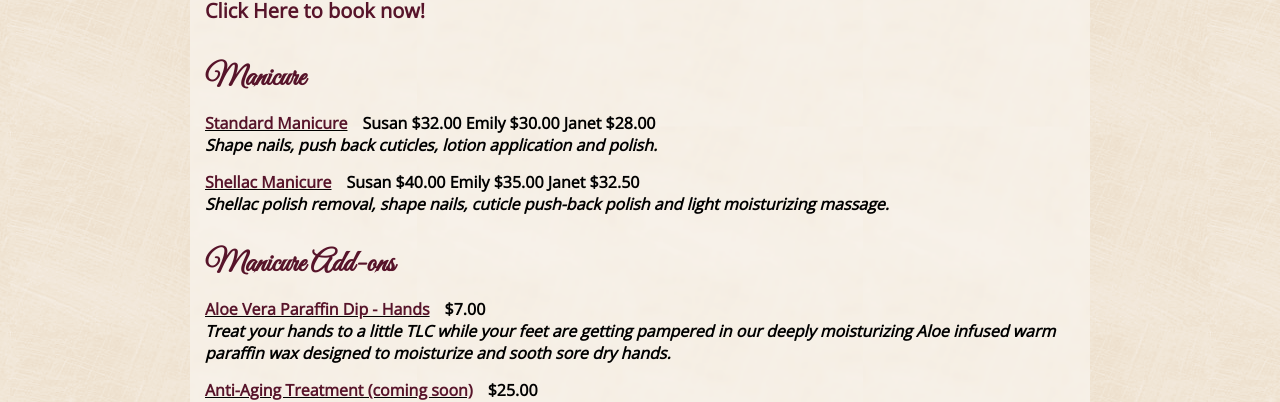
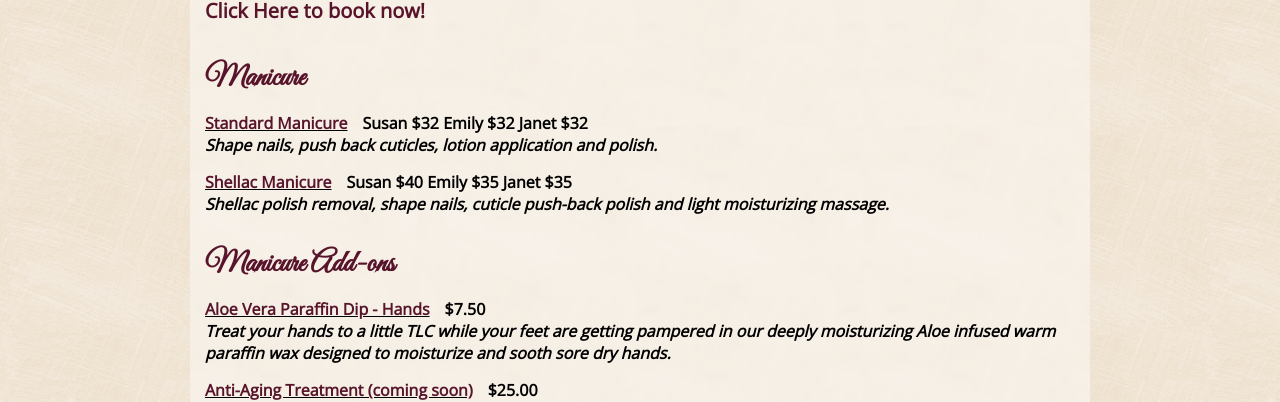
Before and after one commit to susanspedispa/susanspedispa.github.io, a Jekyll site: the page built from menu/manicures.html, in a window 1280 px wide. Shown: the part 220-622 px from the top of the page. Built offline with Jekyll 4.4.1, drawn with Linux system fonts in a browser that asks for light colours.

Commit message:
Update manicures.yml

```diff
--- a/_data/manicures.yml
+++ b/_data/manicures.yml
@@ -4,14 +4,14 @@ menu:
     - name: Manicure
       treatments:
         - name: Standard Manicure
-          price: Susan $32.00 Emily $30.00 Janet $28.00
+          price: Susan $32 Emily $32 Janet $32
           prices:
             Emily: $30
             Susan: $32
           description: >
             Shape nails, push back cuticles, lotion application and polish.
         - name: Shellac Manicure
-          price: Susan $40.00 Emily $35.00 Janet $32.50
+          price: Susan $40 Emily $35 Janet $35
           prices:
             Leo: $35
             Susan: $40
@@ -22,7 +22,7 @@ menu:
     - name: Manicure Add-ons
       treatments:
         - name: Aloe Vera Paraffin Dip - Hands
-          price: $7.00
+          price: $7.50
           description: >
             Treat your hands to a little TLC while your feet are getting pampered in our deeply moisturizing Aloe
             infused warm paraffin wax designed to moisturize and sooth sore dry hands.
```
